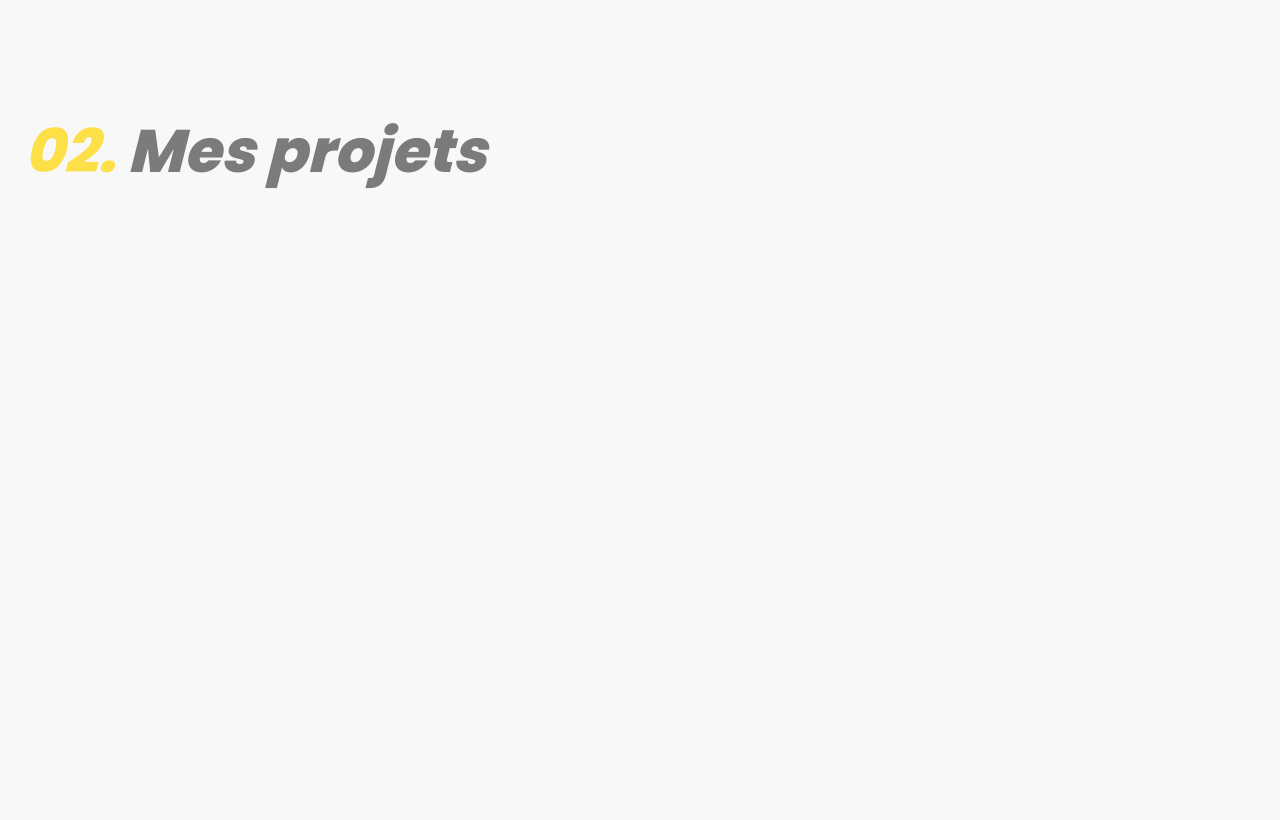
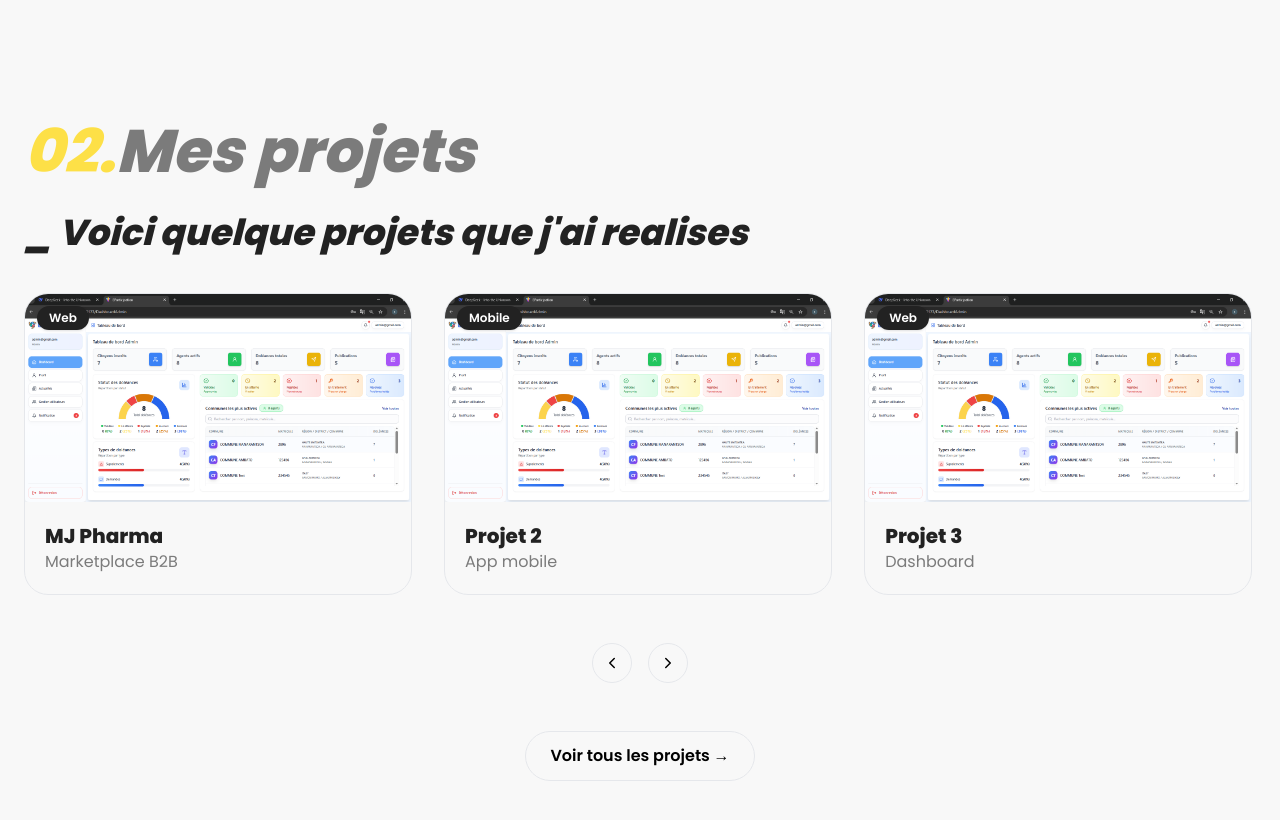
Before and after one commit to Tahiry2003/Portfolio_Tahiriniaina, a React (Vite) app: page / in a window 1280 px wide. Shown: the part 1900-2720 px from the top of the page. Built offline with nearby package versions, Linux system fonts and the light colour scheme.

Commit message:
ajout info Projects.jsx

```diff
--- a/package.json
+++ b/package.json
@@ -12,7 +12,8 @@
   "dependencies": {
     "lucide-react": "^1.12.0",
     "react": "^19.2.5",
-    "react-dom": "^19.2.5"
+    "react-dom": "^19.2.5",
+    "react-router-dom": "^7.14.2"
   },
   "devDependencies": {
     "@eslint/js": "^10.0.1",
--- a/src/components/Navbar.jsx
+++ b/src/components/Navbar.jsx
@@ -48,8 +48,8 @@ function Navbar() {
 
                 {/* underline active */}
                 <span
-                  className={`absolute left-0 -bottom-1 h-[3px] bg-primary transition-all duration-300
-                    ${active === item.id ? "w-full" : "w-0"}
+                  className={`absolute left-0 -bottom-1 h-[3px] bg-primary transition-all duration-300 origin-left
+                    ${active === item.id ? "w-full scale-x-100" : "scale-x-0"}
                   `}
                 />
               </a>
--- a/src/sections/Projects.jsx
+++ b/src/sections/Projects.jsx
@@ -1,10 +1,102 @@
+import { useRef } from "react"
+import { ChevronLeft, ChevronRight } from "lucide-react"
+import photo from "../data/projet.png"
+
 function Projects() {
+  const projects = [
+    { title: "MJ Pharma", desc: "Marketplace B2B", type: "Web", img: photo },
+    { title: "Projet 2", desc: "App mobile", type: "Mobile", img: photo },
+    { title: "Projet 3", desc: "Dashboard", type: "Web", img: photo },
+    { title: "Projet 4", desc: "E-commerce", type: "Web", img: photo },
+    { title: "Projet 5", desc: "Portfolio", type: "Web", img: photo },
+  ]
+
+  const containerRef = useRef(null)
+
+  const scroll = (direction) => {
+    const container = containerRef.current
+    const card = container.querySelector("div")
+    const cardWidth = card.offsetWidth + 32 // gap-8 = 32px
+
+    container.scrollBy({
+      left: direction === "left" ? -cardWidth : cardWidth,
+      behavior: "smooth",
+    })
+  }
+
   return (
-    <section id="projects" className="min-h-screen scroll-mt-28 mb-28">
-      <div className="max-w-7xl mx-auto w-full px-6">
-        <h1 className="text-6xl font-bold text-secondary italic mb-10">
+    <section id="projects" className="min-h-screen scroll-mt-28">
+      <div className="max-w-7xl mx-auto px-6 text-center">
+
+        <h1 className="text-6xl font-bold text-secondary italic mb-8 flex text-start">
           <span className="text-yellow-300">02.</span> Mes projets
         </h1>
+
+        <h2 className="text-3xl md:text-4xl font-bold text-primary italic mb-10 flex text-start">
+          _ Voici quelque projets que j'ai realises
+        </h2>
+
+        <div
+          ref={containerRef}
+          className="flex gap-8 overflow-x-auto scroll-smooth snap-x snap-mandatory scrollbar-hide"
+        >
+          {projects.map((p, i) => (
+            <div
+              key={i}
+              className="min-w-[31.5%] snap-start group relative bg-tertiary rounded-3xl border text-left overflow-hidden"
+            >
+              <div className="bg-white rounded-t-xl h-52 flex items-center justify-center relative">
+                <span className="absolute top-3 left-3 bg-primary text-white text-xs font-semibold px-3 py-1 rounded-full shadow">
+                  {p.type}
+                </span>
+
+                <img
+                  src={p.img}
+                  alt="profile"
+                  className="w-full h-full object-cover"
+                />
+              </div>
+
+              <div className="p-5 flex items-center justify-between">
+                <div>
+                  <h3 className="text-xl font-bold text-primary">
+                    {p.title}
+                  </h3>
+                  <p className="text-secondary text-base">
+                    {p.desc}
+                  </p>
+                </div>
+
+                <button className="w-10 h-10 flex items-center justify-center rounded-full bg-primary opacity-0 group-hover:opacity-100 transition">
+                  <ChevronRight size={18} className="text-white" />
+                </button>
+              </div>
+            </div>
+          ))}
+        </div>
+
+        <div className="mt-12 flex justify-center gap-4">
+          <button
+            onClick={() => scroll("left")}
+            className="w-10 h-10 flex items-center justify-center border rounded-full hover:bg-gray-100 transition"
+          >
+            <ChevronLeft size={18} />
+          </button>
+
+          <button
+            onClick={() => scroll("right")}
+            className="w-10 h-10 flex items-center justify-center border rounded-full hover:bg-gray-100 transition"
+          >
+            <ChevronRight size={18} />
+          </button>
+        </div>
+
+        <div className="mt-12">
+          <button className="border px-6 py-3 rounded-full font-semibold hover:bg-gray-100 transition">
+            Voir tous les projets →
+          </button>
+        </div>
+
       </div>
     </section>
   )
```
Also changed, not shown: src/data/projet.png (added), 1 other file (tests, documents, lock files or other folders).
